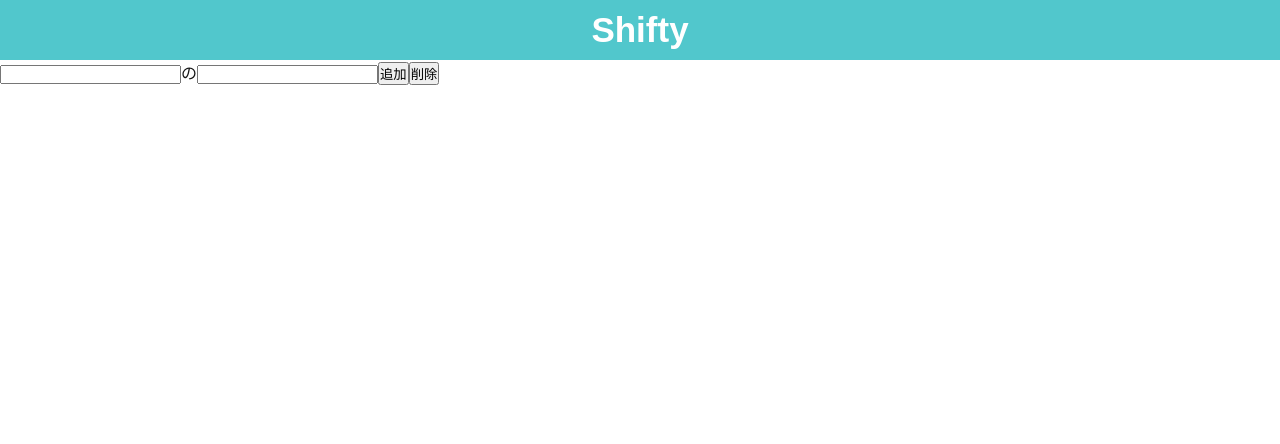
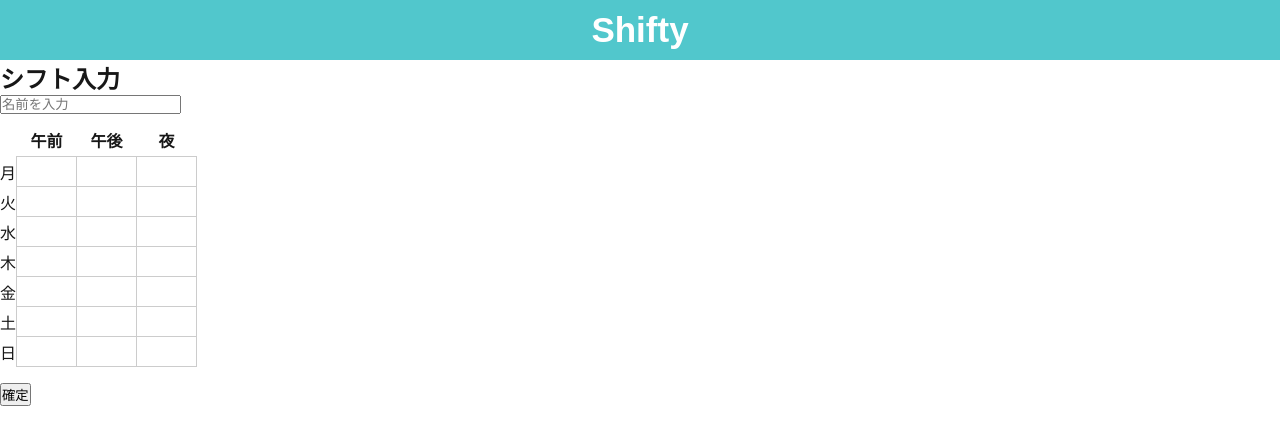
Before and after one commit to yuuri-dev/Shityj-app0507, a Next.js app: page /groupName/addShift in a window 1280 px wide. Shown: the top 444 px of the page. Built offline with nearby package versions, Linux system fonts and the light colour scheme.

Commit message:
addShiftをさくせいしました。

```diff
--- a/src/contexts/GroupContext.jsx
+++ b/src/contexts/GroupContext.jsx
@@ -1,15 +1,29 @@
 import { createContext, useState } from 'react';
 
 export const GroupContext = createContext();
+
+const NUM_DAYS = 7;
+const NUM_TIME_SLOTS = 3;
 
 export const GroupProvider = ({ children }) => {
   const [groupName, setGroupName] = useState('');
   const [memberArray, setMemberArray] = useState([]);
   const [groupRequireNumberArray, setGroupRequireNumberArray] = useState(
-     Array.from({ length: 7}, () => Array(3).fill(0))
+    Array.from({ length: NUM_DAYS }, () => Array(NUM_TIME_SLOTS).fill(0))
   );
   const [maxDateToWork, setMaxDateToWork] = useState(5);
   const [maxHoursToWork, setMaxHoursToWork] = useState(8);
+  const initialShiftCandidates = Array(NUM_DAYS)
+    .fill(null)
+    .map(() =>
+      Array(NUM_TIME_SLOTS)
+        .fill(null)
+        .map(() => [])
+    );
+  const [shiftCandidates, setShiftCandidates] = useState(
+    initialShiftCandidates
+  );
+
   return (
     <GroupContext.Provider
       value={{
@@ -23,6 +37,8 @@ export const GroupProvider = ({ children }) => {
         setMaxDateToWork,
         maxHoursToWork,
         setMaxHoursToWork,
+        shiftCandidates,
+        setShiftCandidates,
       }}
     >
       {children}
--- a/src/pages/groupName/addShift.jsx
+++ b/src/pages/groupName/addShift.jsx
@@ -1,11 +1,101 @@
-import React from 'react';
+import React, { useContext, useState } from 'react';
+import { GroupContext } from 'src/contexts/GroupContext';
+
+const DAYS = ['月', '火', '水', '木', '金', '土', '日'];
+const TIME_SLOTS = ['午前', '午後', '夜'];
 
 const AddShift = () => {
+  const [selection, setSelection] = useState(
+    Array.from({ length: DAYS.length }, () =>
+      Array.from({ length: TIME_SLOTS.length }, () => false)
+    )
+  );
+  const { shiftCandidates, setShiftCandidates } = useContext(GroupContext);
+
+  const [confirmed, setConfirmed] = useState(null);
+  const [name, setName] = useState('');
+
+  const toggleCell = (dayIndex, timeIndex) => {
+    setSelection(prev => {
+      const newSel = prev.map(row => [...row]);
+      newSel[dayIndex][timeIndex] = !newSel[dayIndex][timeIndex];
+      return newSel;
+    });
+  };
+
+  const handleConfirm = () => {
+    if (!name.trim()) {
+      alert('名前を入力してください');
+      return;
+    }
+
+    const newCandidates = shiftCandidates.map((daySlots, dayIdx) =>
+      daySlots.map((slot, timeIdx) => {
+        return selection[dayIdx][timeIdx]
+          ? [...slot, name]
+          : slot;
+      })
+    );
+
+    setShiftCandidates(newCandidates);
+    setConfirmed(selection);
+    alert('シフト希望が確定されました。');
+  };
+
   return (
     <div>
-      <input type="text" />の<input type="text" />
-      <button>追加</button>
-      <button>削除</button>
+      <h2>シフト入力</h2>
+      <input
+        type="text"
+        placeholder="名前を入力"
+        value={name}
+        onChange={(e) => setName(e.target.value)}
+        style={{ marginBottom: '10px' }}
+      />
+      <table style={{ borderCollapse: 'collapse' }}>
+        <thead>
+          <tr>
+            <th></th>
+            {TIME_SLOTS.map((slot, idx) => (
+              <th key={idx} style={{ padding: '4px 8px' }}>{slot}</th>
+            ))}
+          </tr>
+        </thead>
+        <tbody>
+          {DAYS.map((day, dayIndex) => (
+            <tr key={dayIndex}>
+              <td>{day}</td>
+              {TIME_SLOTS.map((_, timeIndex) => {
+                const isSelected = selection[dayIndex][timeIndex];
+                return (
+                  <td
+                    key={timeIndex}
+                    onClick={() => toggleCell(dayIndex, timeIndex)}
+                    style={{
+                      width: 60,
+                      height: 30,
+                      backgroundColor: isSelected ? '#4caf50' : '#fff',
+                      border: '1px solid #ccc',
+                      cursor: 'pointer',
+                      textAlign: 'center'
+                    }}
+                  >
+                    {isSelected ? '✓' : ''}
+                  </td>
+                );
+              })}
+            </tr>
+          ))}
+        </tbody>
+      </table>
+      <button onClick={handleConfirm} style={{ marginTop: '16px' }}>確定</button>
+
+      {confirmed && (
+        <div style={{ marginTop: '16px' }}>
+          <h4>送信されたデータ：</h4>
+          <pre>{JSON.stringify(confirmed, null, 2)}</pre>
+        </div>
+      )}
     </div>
   );
 };
```
